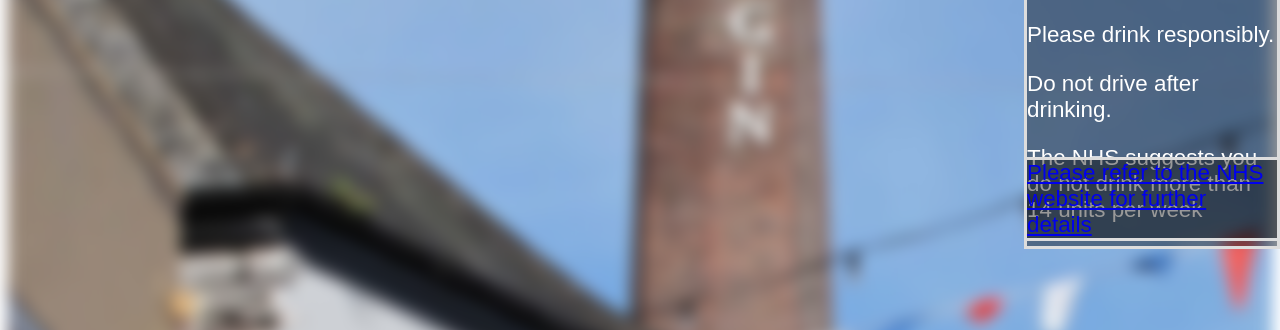
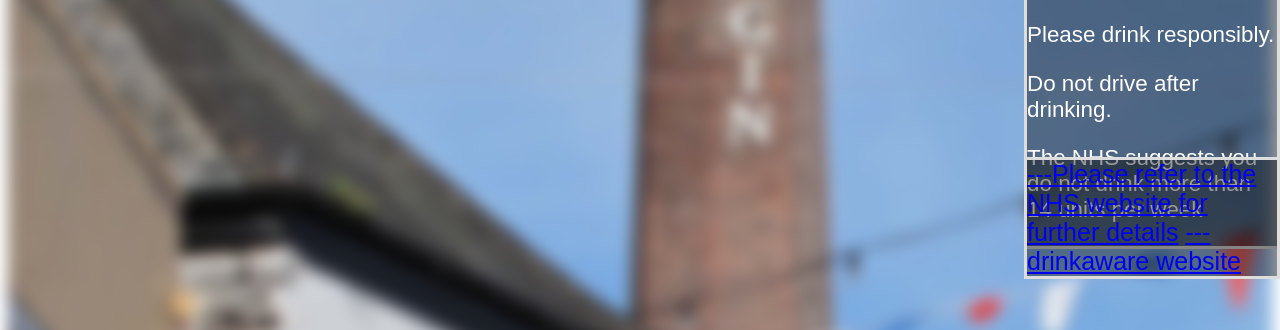
Before and after one commit to mosss5/alcohol-unit-counter, a plain HTML site: page alcohol unit counter/wwwroot/index.html in a window 1280 px wide. Shown: the part 1523-1853 px from the top of the page. Drawn offline with Linux system fonts and the light colour scheme.

Commit message:
last minute sizing

```diff
--- a/alcohol unit counter/wwwroot/css/StyleSheet.css
+++ b/alcohol unit counter/wwwroot/css/StyleSheet.css
@@ -156,6 +156,6 @@ img{
     position: absolute;
     top: 210%;
     left: 80%;
-    font-size: 140%;
+    font-size: 25px;
     border: 3px solid #ddd;
 }
--- a/alcohol unit counter/wwwroot/index.html
+++ b/alcohol unit counter/wwwroot/index.html
@@ -75,7 +75,8 @@
         <p>The NHS suggests you do not drink more than 14 units per week</p>
     </div>
     <div id="disclaimer">
-        <a href="https://www.nhs.uk/conditions/alcohol-misuse/">Please refer to the NHS website for further details</a>
+        <a href="https://www.nhs.uk/conditions/alcohol-misuse/">---Please refer to the NHS website for further details</a>
+        <a href="https://www.drinkaware.co.uk/">---drinkaware website</a>
     </div>
 
 
```
